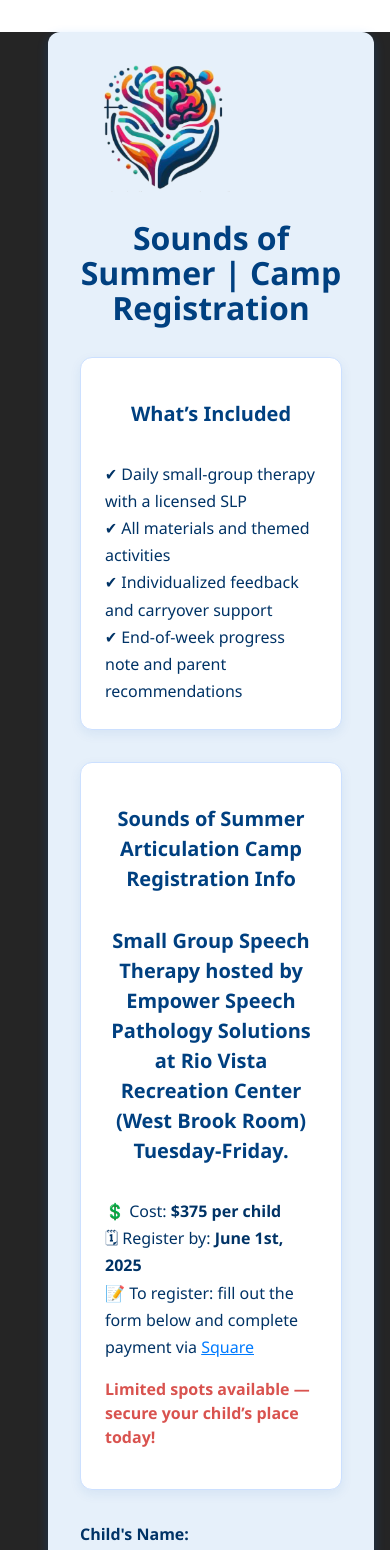
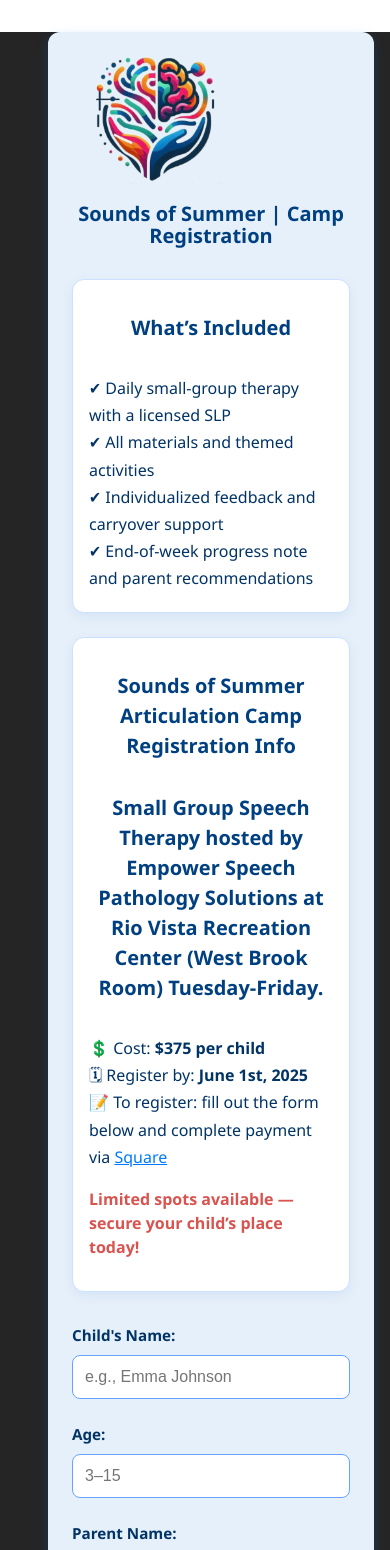
Before and after one commit to BartleBytes/Speech-Frontend, a React (Vite) app: page / in a window 390 px wide. Shown: the top 1550 px of the page. Built offline with nearby package versions, Linux system fonts and the light colour scheme; the HTML template or start-up script is replaced by a standard one.

Commit message:
mobile friendly

```diff
--- a/src/styles/RegistrationForm.module.css
+++ b/src/styles/RegistrationForm.module.css
@@ -11,7 +11,7 @@
 
 .title{
   text-align: center;
-  font-size: 2rem;
+  font-size: clamp(1.5rem, 2.5vw, 2rem);
   margin-bottom: 2rem;
   color: #003366;
 }
@@ -32,11 +32,7 @@
   box-shadow: 0 4px 12px rgba(0, 86, 179, 0.08);
 }
 
-.infoBox h2  {
-  color: #0056b3;
-  margin-bottom: 1rem;
-  font-size: 1.25rem;
-}
+.infoBox h2,
 .infoBox h3 {
   color: #0056b3;
   margin-bottom: 1rem;
@@ -73,6 +69,7 @@
   flex-direction: column;
   font-weight: 600;
   color: #003366;
+  font-size: clamp(0.9rem, 1.2vw, 1rem);
 }
 
 input {
@@ -81,6 +78,8 @@
   border: 1px solid #66a3ff;
   border-radius: 8px;
   font-size: 1rem;
+  width: 100%;
+  box-sizing: border-box;
   transition: border-color 0.3s ease, box-shadow 0.3s ease;
 }
 
@@ -106,7 +105,7 @@
   background-color: #0056b3;
 }
 
-@media (max-width: 600px) {
+@media (max-width: 768px) {
   .container {
     margin: 2rem 1rem;
     padding: 2rem;
@@ -114,32 +113,46 @@
 
   .infoSection {
     flex-direction: column;
+    gap: 1.5rem;
+  }
+
+  .title,
+  .container h1,
+  .container h2,
+  .container h3 {
+    font-size: clamp(1.25rem, 5vw, 1.5rem);
+  }
+
+  input,
+  button {
+    font-size: 1rem;
+    padding: 0.75rem;
+  }
+
+  .logo {
+    width: 120px;
   }
 }
 
-.form.loading{
-  opacity: 0.5;
-  pointer-events: none;
+@media (max-width: 480px) {
+  .container{
+    padding: 1.5rem;
+  }
+
+  .infoBox {
+    padding: 1rem;
+  }
+
+  label {
+    font-size: 0.95rem;
+  }
+
+  .logo {
+    width: 100px;
+  }
 }
-/* Heading */
-.container h1,
-.container h2,
-.container h3  {
-  text-align: center;
-  margin-bottom: 2rem;
-  color: #004080; /* Deep blue */
-}
-
-
-/* Form styles */
-.form {
-  display: flex;
-  flex-direction: column;
-  gap: 1.5rem;
-}
-
 .pageWrapper {
-  background-color: #252525; /* light grey */
+  background-color: #252525;
   padding-left: 2rem;
   padding-bottom: 2rem;
   min-height: 100vh;
@@ -152,6 +165,21 @@
 }
 
 .logo {
-  width: 160px; /* Adjust as needed */
+  width: 160px;
   height: auto;
 }
+
+.container h1,
+.container h2,
+.container h3 {
+  text-align: center;
+  margin-bottom: 2rem;
+  color: #004080;
+}
+
+
+
+.form.loading{
+  opacity: 0.5;
+  pointer-events: none;
+}
```
